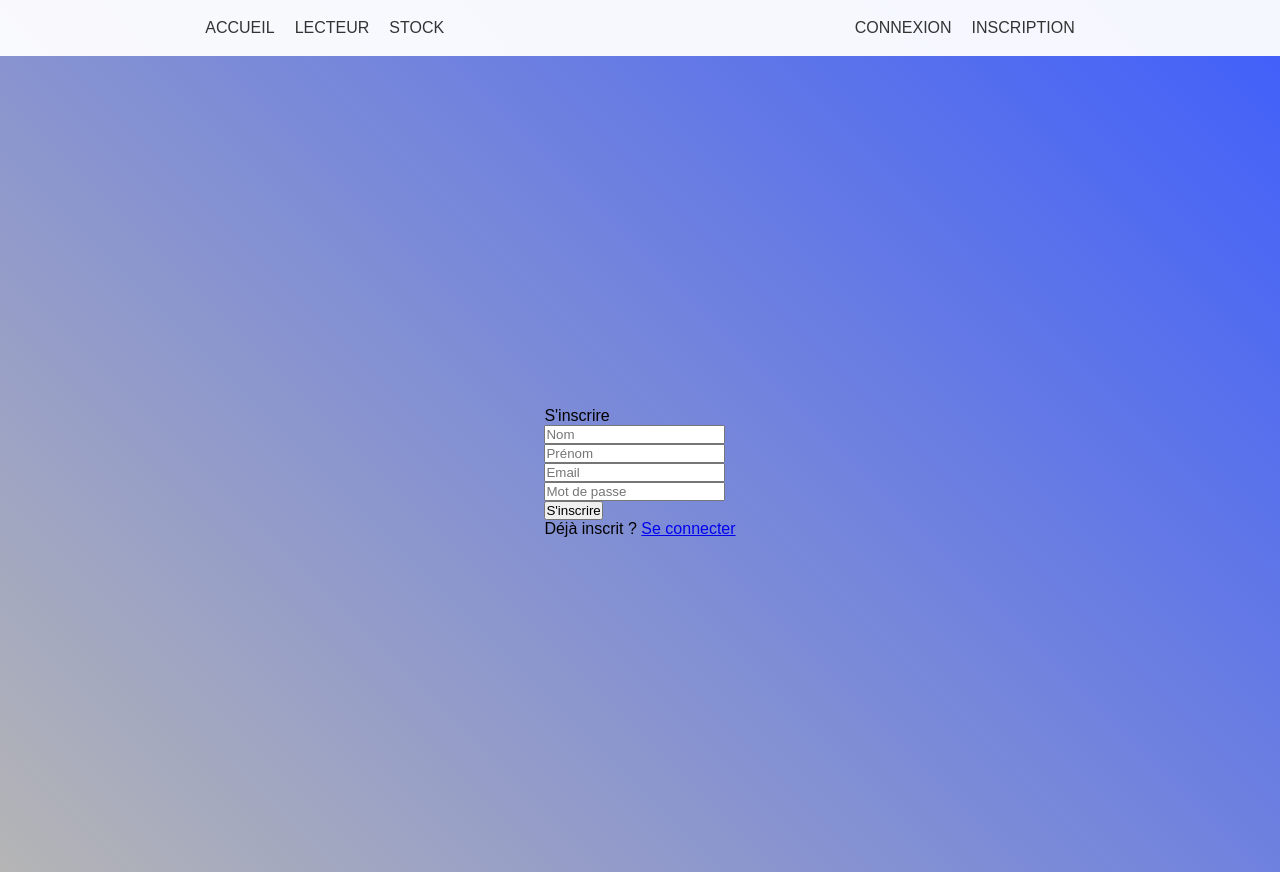
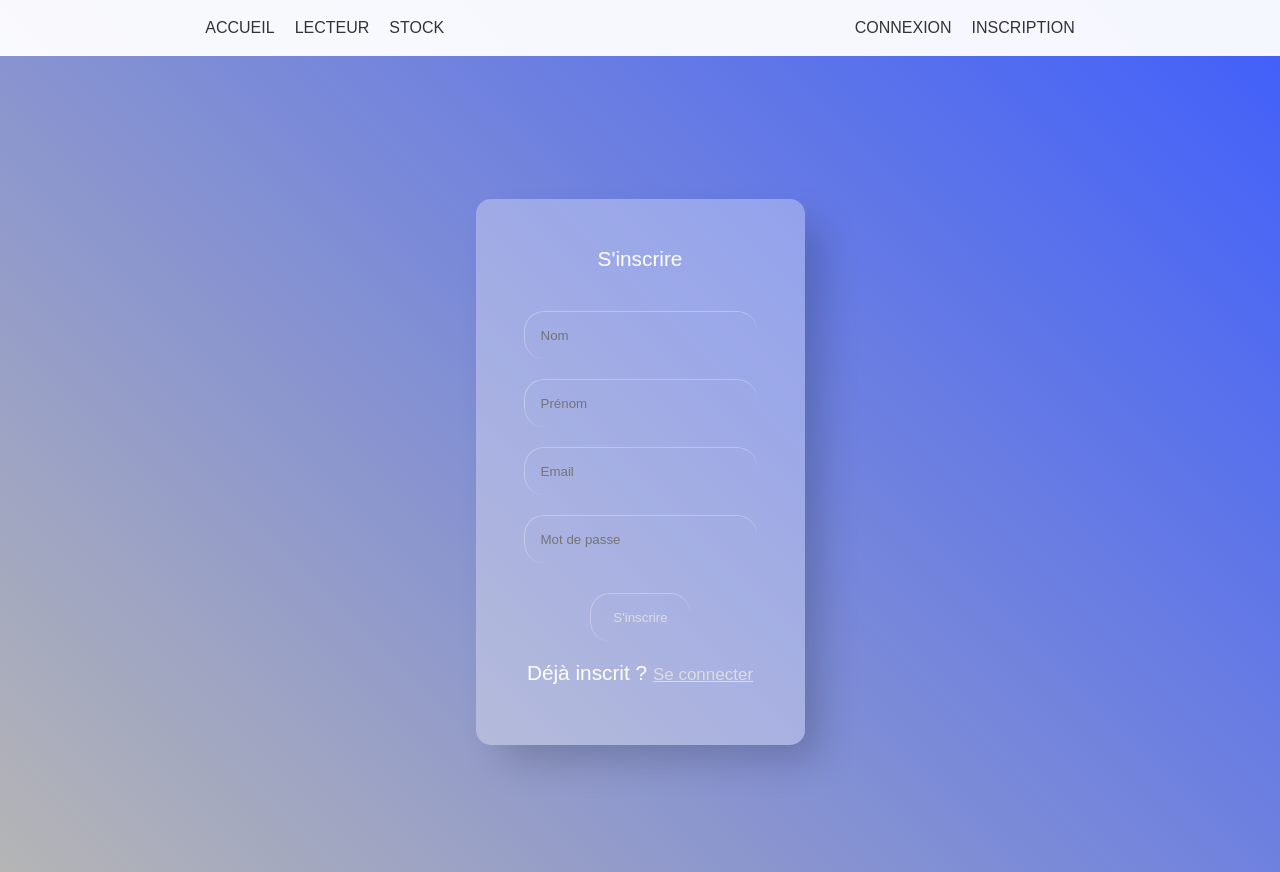
Before and after one commit to balex69/tpbibliodoran, a Next.js app: page /inscription in a window 1280 px wide. Built offline with nearby package versions, Linux system fonts and the light colour scheme.

Commit message:
Ajout du css

```diff
--- a/pages/inscription/index.tsx
+++ b/pages/inscription/index.tsx
@@ -1,4 +1,5 @@
 import Head from 'next/head'
+import styles from '@/styles/Home.module.scss'
 
 export default function Inscription() {
   return (
@@ -9,14 +10,14 @@ export default function Inscription() {
         <meta name="viewport" content="width=device-width, initial-scale=1" />
       </Head>
       <main>
-        <form>
-            <p>S'inscrire</p>
-            <input type="text" name="nom" placeholder="Nom" /> <br/>
-            <input type="text" name="prenom" placeholder="Prénom" /> <br/>
-            <input type="email" name="email" placeholder="Email" /> <br/>
-            <input type="password" name="password" placeholder="Mot de passe" /><br/>
-            <input type="button" value="S'inscrire" /><br/>
-            <p>Déjà inscrit ? <a href="Connexion.html"> Se connecter</a></p>
+      <form className={styles.form}>
+            <p className={styles.p}>S'inscrire</p>
+            <input className={styles.input} type="text" name="nom" placeholder="Nom" /> <br/>
+            <input className={styles.input} type="text" name="prenom" placeholder="Prénom" /> <br/>
+            <input className={styles.input} type="email" name="email" placeholder="Email" /> <br/>
+            <input className={styles.input} type="password" name="password" placeholder="Mot de passe" /><br/>
+            <input className={styles.input} type="button" value="S'inscrire" /><br/>
+            <p className={styles.p}>Déjà inscrit ? <a className={styles.a} href="Connexion.html"> Se connecter</a></p>
         </form>
       </main>
     </>
--- a/styles/Home.module.scss
+++ b/styles/Home.module.scss
@@ -10,8 +10,44 @@
 .form{
   background:rgba(255, 255, 255, .3);
   padding: 3rem;
-  height: 320px;
+  height: 450px;
   border-radius: 15px;
   box-shadow: 20px 20px 40px -6px rgb(0, 0, 0, .2);
   text-align: center;
 }
+.p{
+  color: white;
+  font-size: 1.3rem;
+  margin-bottom: 40px;
+}
+.a{
+  color: #ddd;
+  font-size: 17px;
+}
+.a:hover{
+  text-shadow: 2px 2px 2px rgba(0, 0, 0, .2);
+}
+
+.input{
+  background: transparent;
+  border: none;
+  border-top: 1px solid rgba(255, 255, 255, .3);
+  border-left: 1px solid rgba(255, 255, 255, .3);
+  padding: 1rem;
+  margin-bottom: 20px;
+  border-radius: 20px;
+  width: 200px;
+  color: #ddd;
+
+}
+
+
+
+.input[type="button"]{
+  margin-top: 10px;
+  width: 100px;
+}
+
+.button:hover{
+  background: gray;
+}
```
Also changed, not shown: pages/connexion/index.tsx (+6 -6 lines).
